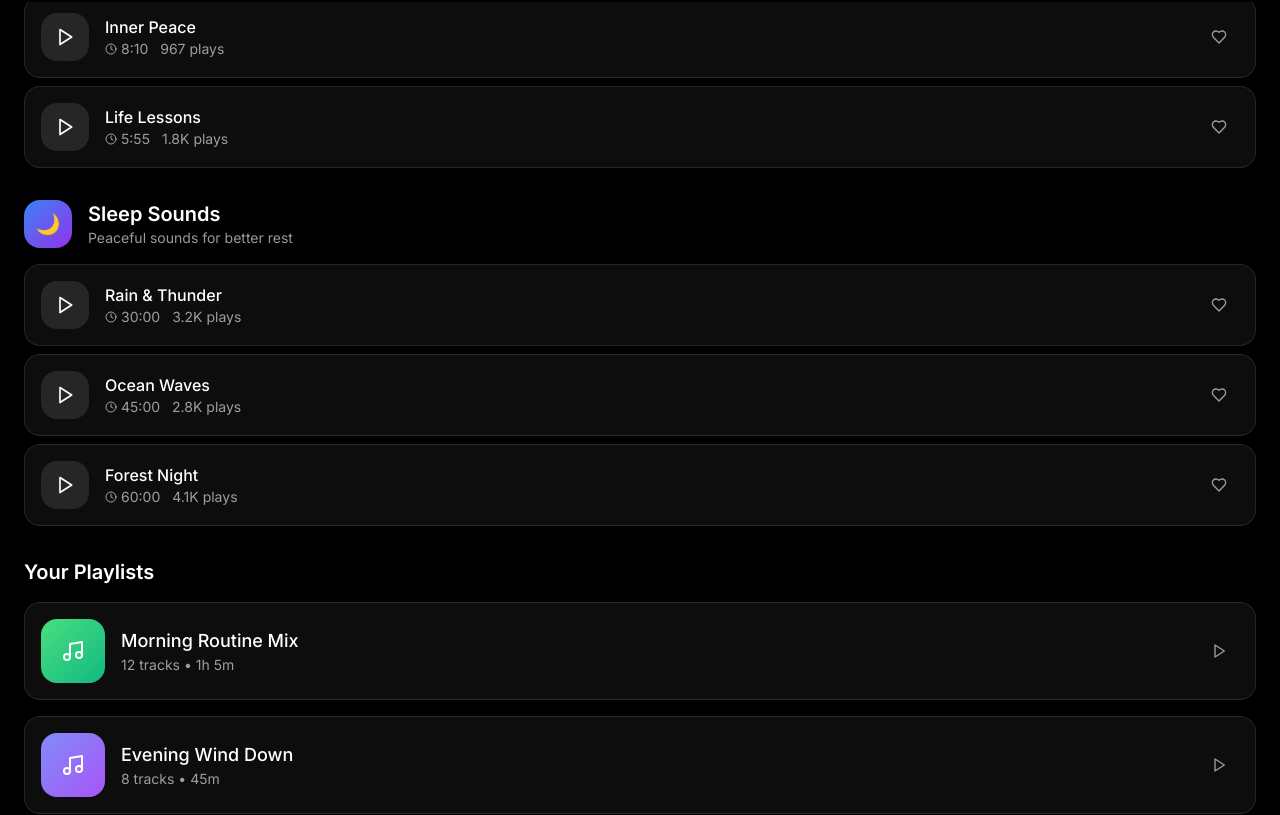
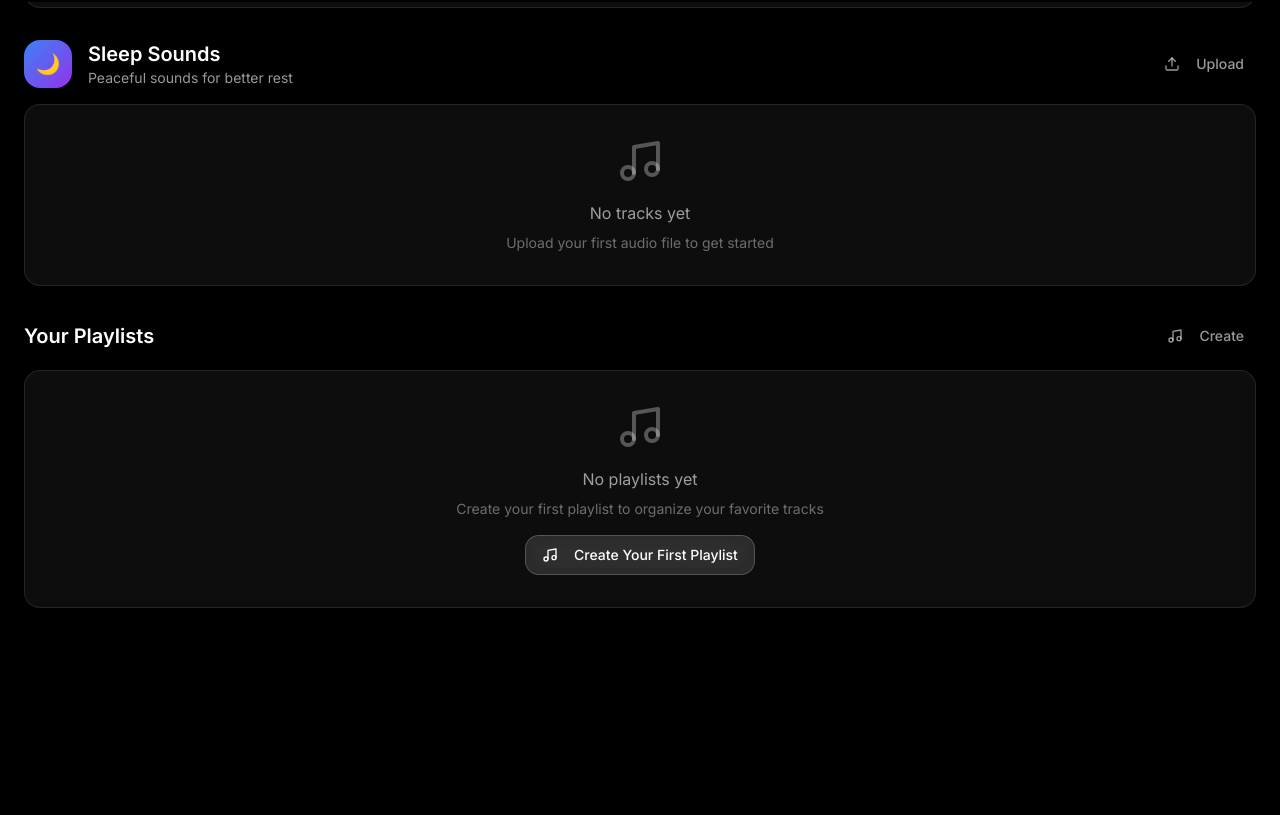
Before and after one commit to hyggeetbr/hygge-mind-escape, a React (Vite) app: page /discover in a window 1280 px wide. Shown: the part 798-1613 px from the top of the page. After the commit the page ends 1534 px from the top, so only its background shows below. Built offline with nearby package versions, Linux system fonts and the light colour scheme.

Commit message:
Remove dummy tracks and playlists
Remove dummy tracks and playlists from the Explore section.
Ask about uploading mp3 files to the database.

```diff
--- a/src/pages/Discover.tsx
+++ b/src/pages/Discover.tsx
@@ -1,6 +1,6 @@
 
 import { useNavigate } from "react-router-dom";
-import { ArrowLeft, Search, Play, Pause, Home, Users, Bot, Music, Heart, Clock, Volume2 } from "lucide-react";
+import { ArrowLeft, Search, Play, Pause, Home, Users, Bot, Music, Heart, Clock, Volume2, Upload } from "lucide-react";
 import { Button } from "@/components/ui/button";
 import { useState } from "react";
 
@@ -14,41 +14,25 @@ const Discover = () => {
       description: "Start your day with positive energy",
       icon: "🌅",
       color: "from-orange-500 to-yellow-500",
-      tracks: [
-        { id: "ma1", title: "I Am Powerful", duration: "5:30", plays: "1.2K" },
-        { id: "ma2", title: "Success Mindset", duration: "7:15", plays: "890" },
-        { id: "ma3", title: "Confidence Boost", duration: "4:45", plays: "2.1K" }
-      ]
+      tracks: []
     },
     {
       title: "Daily Wisdom",
       description: "Inspirational thoughts for reflection",
       icon: "🧠",
       color: "from-purple-500 to-indigo-500",
-      tracks: [
-        { id: "dw1", title: "Mindful Living", duration: "6:20", plays: "1.5K" },
-        { id: "dw2", title: "Inner Peace", duration: "8:10", plays: "967" },
-        { id: "dw3", title: "Life Lessons", duration: "5:55", plays: "1.8K" }
-      ]
+      tracks: []
     },
     {
       title: "Sleep Sounds",
       description: "Peaceful sounds for better rest",
       icon: "🌙",
       color: "from-blue-500 to-purple-600",
-      tracks: [
-        { id: "ss1", title: "Rain & Thunder", duration: "30:00", plays: "3.2K" },
-        { id: "ss2", title: "Ocean Waves", duration: "45:00", plays: "2.8K" },
-        { id: "ss3", title: "Forest Night", duration: "60:00", plays: "4.1K" }
-      ]
+      tracks: []
     }
   ];
 
-  const yourPlaylist = [
-    { id: "yp1", title: "Morning Routine Mix", tracks: 12, duration: "1h 5m", image: "from-green-400 to-emerald-500" },
-    { id: "yp2", title: "Evening Wind Down", tracks: 8, duration: "45m", image: "from-indigo-400 to-purple-500" },
-    { id: "yp3", title: "Focus Sessions", tracks: 15, duration: "2h 15m", image: "from-blue-400 to-cyan-500" }
-  ];
+  const yourPlaylist = [];
 
   const handlePlayTrack = (trackId: string) => {
     if (playingTrack === trackId) {
@@ -110,7 +94,8 @@ const Discover = () => {
         {/* Audio Sections */}
         {audioSections.map((section, sectionIndex) => (
           <div key={section.title} className="mb-8 animate-fade-in" style={{ animationDelay: `${0.2 + sectionIndex * 0.1}s` }}>
-            <div className="flex items-center mb-4">
+            <div className="flex items-center justify-between mb-4">
+              <div className="flex items-center">
                 <div className={`w-12 h-12 bg-gradient-to-br ${section.color} rounded-lg flex items-center justify-center text-xl mr-4`}>
                   {section.icon}
                 </div>
@@ -119,9 +104,25 @@ const Discover = () => {
                   <p className="text-white/60 text-sm">{section.description}</p>
                 </div>
               </div>
+              <Button
+                variant="ghost"
+                size="sm"
+                className="text-white/60 hover:text-white hover:bg-white/10"
+              >
+                <Upload className="w-4 h-4 mr-2" />
+                Upload
+              </Button>
+            </div>
 
+            {section.tracks.length === 0 ? (
+              <div className="bg-white/5 border border-white/10 backdrop-blur-md rounded-lg p-8 text-center">
+                <Music className="w-12 h-12 text-white/30 mx-auto mb-4" />
+                <p className="text-white/60 mb-2">No tracks yet</p>
+                <p className="text-white/40 text-sm">Upload your first audio file to get started</p>
+              </div>
+            ) : (
               <div className="space-y-2">
-              {section.tracks.map((track, trackIndex) => (
+                {section.tracks.map((track: any, trackIndex) => (
                   <div
                     key={track.id}
                     className="bg-white/5 border border-white/10 backdrop-blur-md rounded-lg p-4 hover:bg-white/10 transition-all duration-300 cursor-pointer"
@@ -158,14 +159,37 @@ const Discover = () => {
                   </div>
                 ))}
               </div>
+            )}
           </div>
         ))}
 
         {/* Your Playlist Section */}
         <div className="animate-fade-in" style={{ animationDelay: "0.5s" }}>
-          <h3 className="text-white text-xl font-semibold mb-4">Your Playlists</h3>
+          <div className="flex items-center justify-between mb-4">
+            <h3 className="text-white text-xl font-semibold">Your Playlists</h3>
+            <Button
+              variant="ghost"
+              size="sm"
+              className="text-white/60 hover:text-white hover:bg-white/10"
+            >
+              <Music className="w-4 h-4 mr-2" />
+              Create
+            </Button>
+          </div>
+
+          {yourPlaylist.length === 0 ? (
+            <div className="bg-white/5 border border-white/10 backdrop-blur-md rounded-lg p-8 text-center">
+              <Music className="w-12 h-12 text-white/30 mx-auto mb-4" />
+              <p className="text-white/60 mb-2">No playlists yet</p>
+              <p className="text-white/40 text-sm">Create your first playlist to organize your favorite tracks</p>
+              <Button className="mt-4 bg-white/10 border border-white/20 backdrop-blur-md hover:bg-white/20 text-white">
+                <Music className="w-4 h-4 mr-2" />
+                Create Your First Playlist
+              </Button>
+            </div>
+          ) : (
             <div className="grid grid-cols-1 gap-4">
-            {yourPlaylist.map((playlist) => (
+              {yourPlaylist.map((playlist: any) => (
                 <div
                   key={playlist.id}
                   className="bg-white/5 border border-white/10 backdrop-blur-md rounded-lg p-4 hover:bg-white/10 transition-all duration-300 cursor-pointer"
@@ -189,14 +213,7 @@ const Discover = () => {
                 </div>
               ))}
             </div>
-        </div>
-
-        {/* Create Playlist Button */}
-        <div className="mt-8 animate-fade-in" style={{ animationDelay: "0.6s" }}>
-          <Button className="w-full bg-white/10 border border-white/20 backdrop-blur-md hover:bg-white/20 text-white">
-            <Music className="w-4 h-4 mr-2" />
-            Create New Playlist
-          </Button>
+          )}
         </div>
       </div>
 
```
Lines whose indentation alone changed are shown as unchanged.
